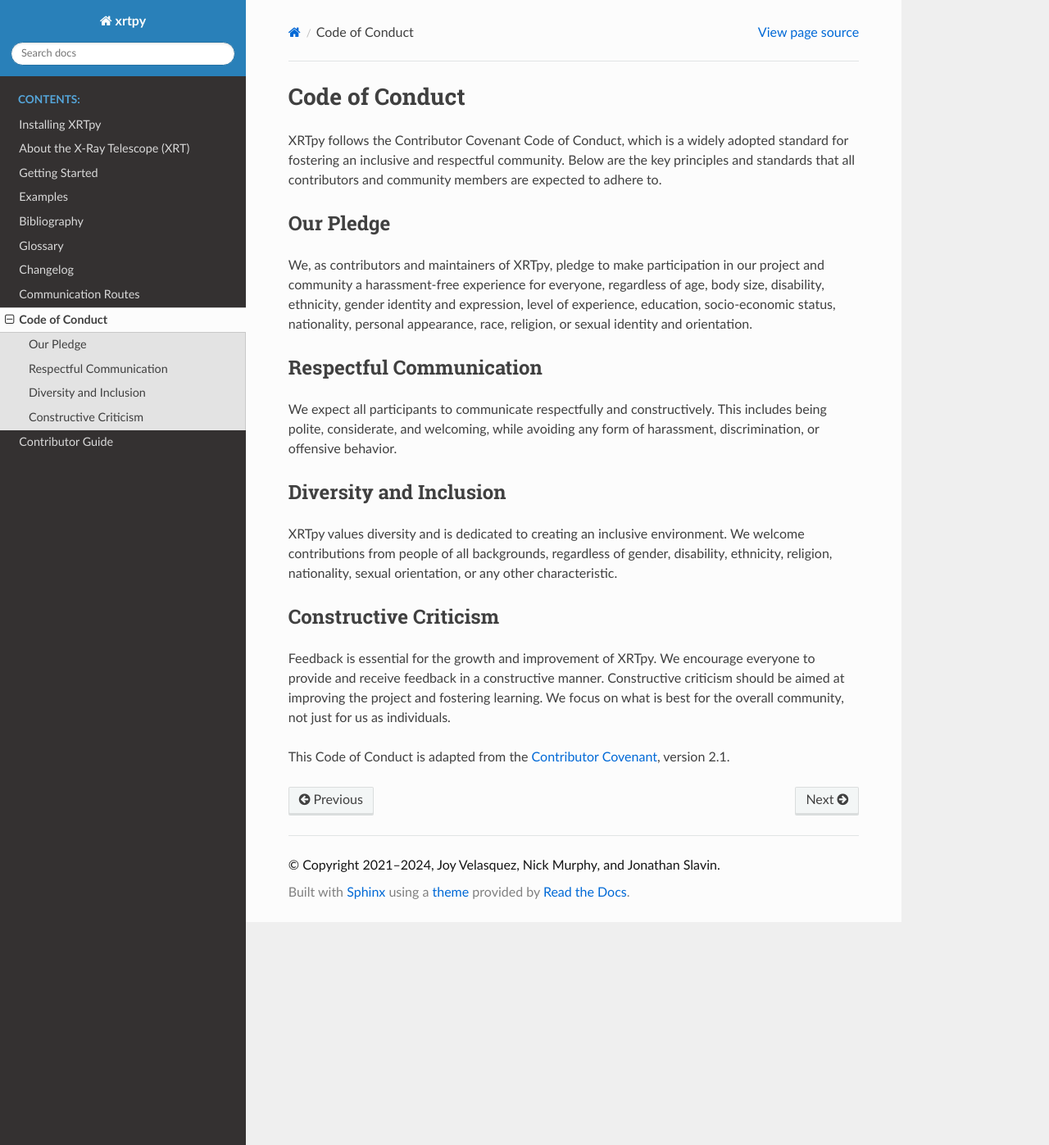
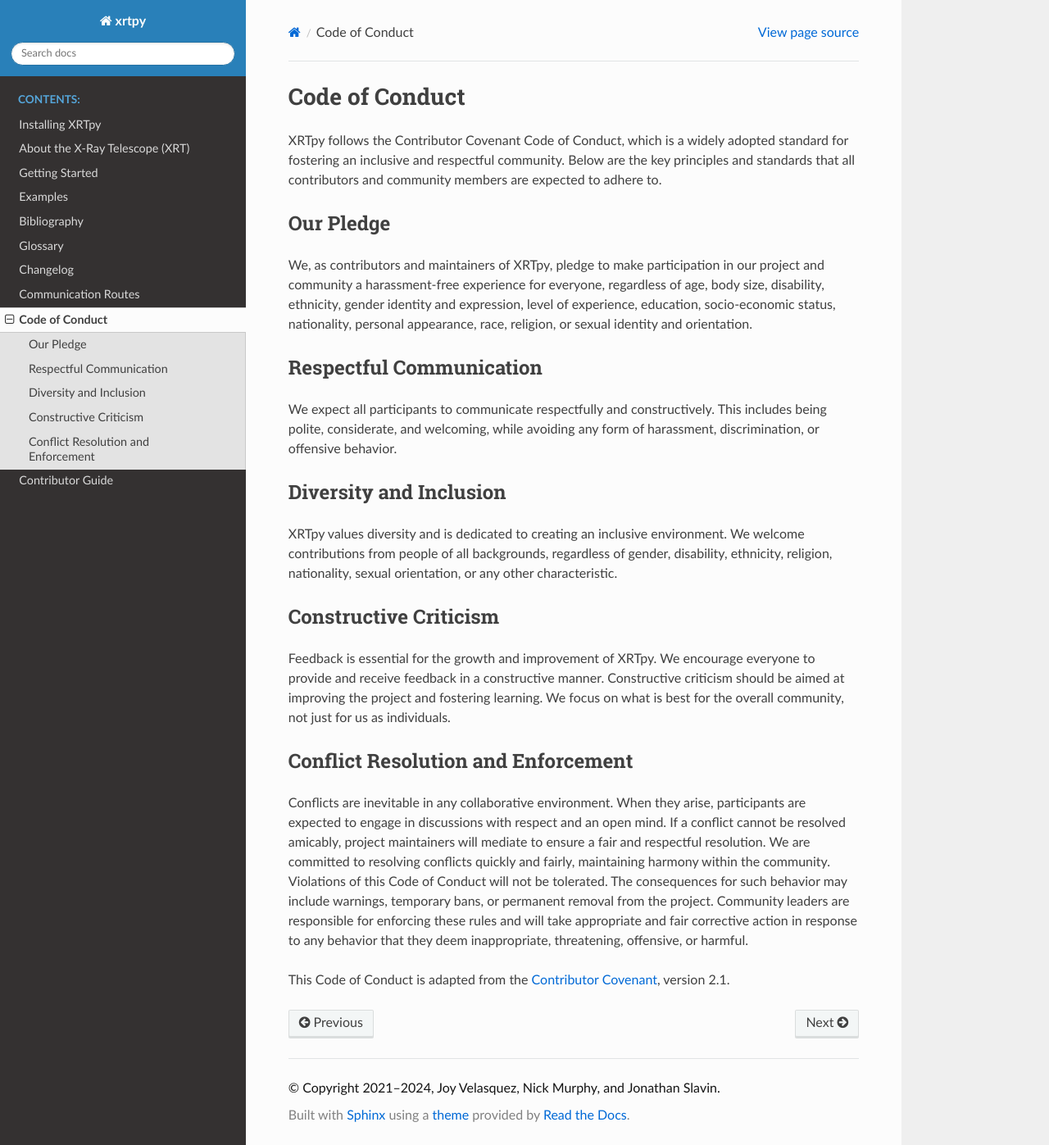
Before and after one commit to HinodeXRT/xrtpy, a Sphinx documentation site: the page built from docs/CODE_OF_CONDUCT.rst, in a window 1280 px wide and 1397 px high. Shown: the whole window at 82% size. Built offline with Sphinx 7.4.7 and the Read the Docs theme 2.0.0, drawn with Linux system fonts in a browser that asks for light colours; pages that are not in the unit, such as notebooks, are missing from menus.

Commit message:
Adding Conflict Resolution and Enforcement

```diff
--- a/docs/CODE_OF_CONDUCT.rst
+++ b/docs/CODE_OF_CONDUCT.rst
@@ -32,6 +32,12 @@ Constructive Criticism
 Feedback is essential for the growth and improvement of XRTpy. We encourage everyone to provide and receive feedback in a constructive manner.
 Constructive criticism should be aimed at improving the project and fostering learning. We focus on what is best for the overall community, not just for us as individuals.
 
+Conflict Resolution and Enforcement
+=====================================
+Conflicts are inevitable in any collaborative environment. When they arise, participants are expected to engage in discussions with respect and an open mind. If a conflict cannot be resolved amicably, project maintainers will mediate to ensure a fair and respectful resolution. We are committed to resolving conflicts quickly and fairly, maintaining harmony within the community.
+Violations of this Code of Conduct will not be tolerated. The consequences for such behavior may include warnings, temporary bans, or permanent removal from the project. Community leaders are responsible for enforcing these rules and will take appropriate and fair corrective action in response to any behavior that they deem inappropriate, threatening, offensive, or harmful.
+
+
 This Code of Conduct is adapted from the `Contributor Covenant`_, version 2.1.
 
 .. _Contributor Covenant : https://www.contributor-covenant.org/version/2/1/code_of_conduct.html
```
